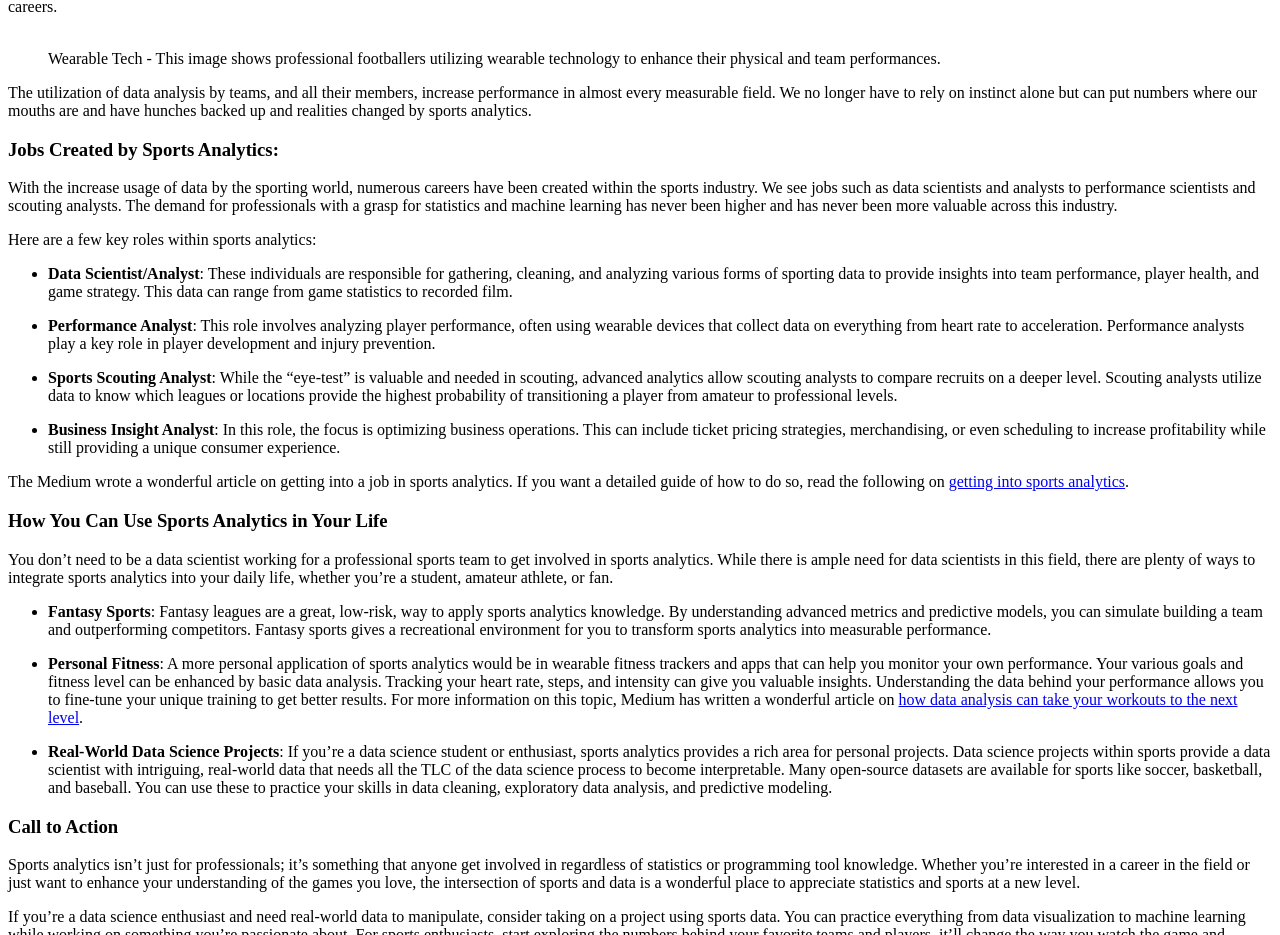
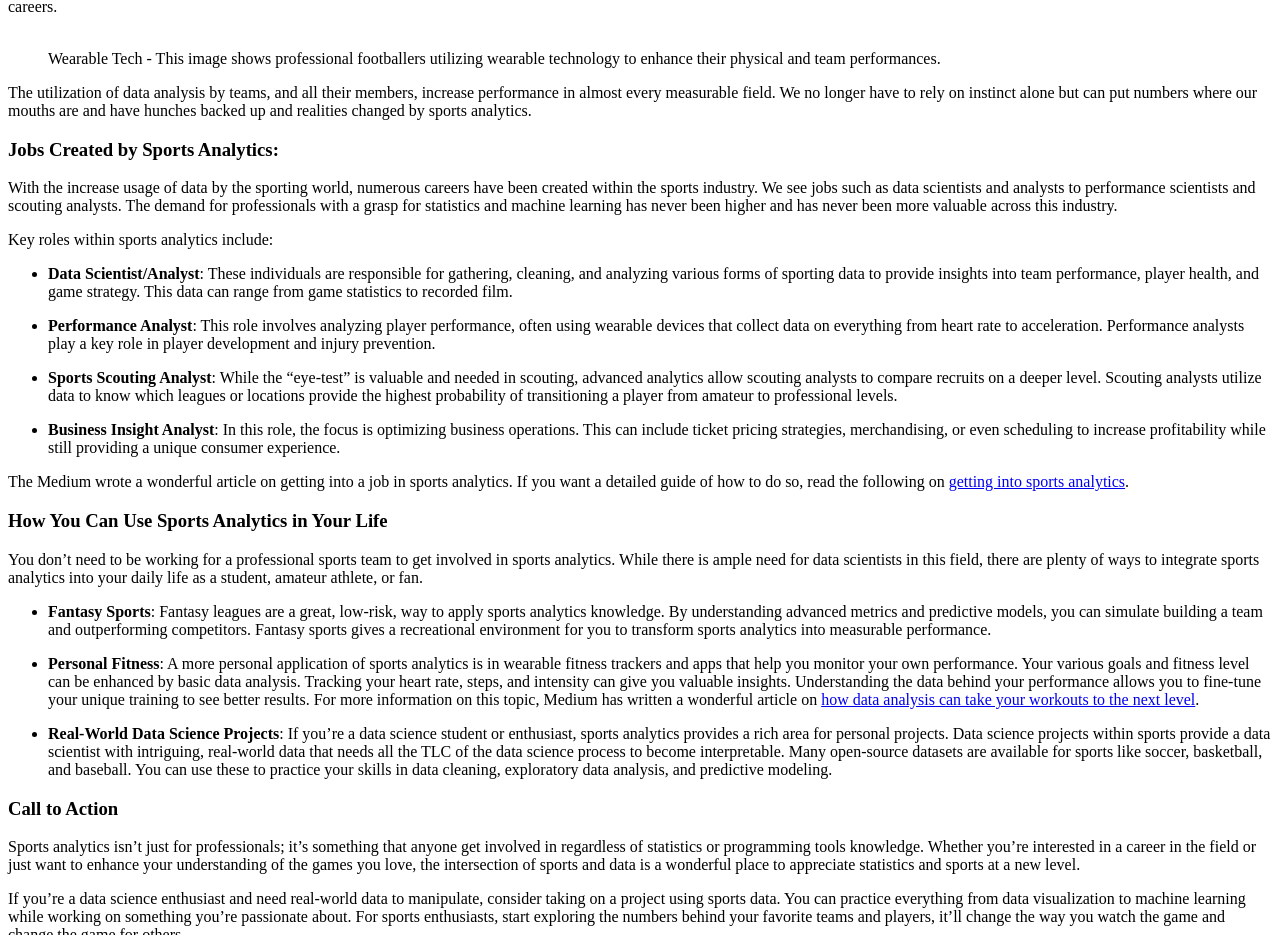
Before and after one commit to eladle21/my-blog, a Jekyll site: the page built from _posts/2024-10-05-Final-Draft.md, in a window 1280 px wide and 1400 px high, scrolled down 1704 px. Shown: the part 338-1273 px from the top of the window. Built offline with Jekyll 4.4.1, drawn with Linux system fonts in a browser that asks for light colours; nearby versions of some CDN libraries.

Commit message:
last proofread changes

```diff
--- a/_posts/2024-10-05-Final-Draft.md
+++ b/_posts/2024-10-05-Final-Draft.md
@@ -61,7 +61,7 @@ The utilization of data analysis by teams, and all their members, increase perfo
 
 With the increase usage of data by the sporting world, numerous careers have been created within the sports industry.  We see jobs such as data scientists and analysts to performance scientists and scouting analysts.  The demand for professionals with a grasp for statistics and machine learning has never been higher and has never been more valuable across this industry.
 
-Here are a few key roles within sports analytics:
+Key roles within sports analytics include:
 
 - **Data Scientist/Analyst**: These individuals are responsible for gathering, cleaning, and analyzing various forms of sporting data to provide insights into team performance, player health, and game strategy.  This data can range from game statistics to recorded film.
 
@@ -76,17 +76,17 @@ The Medium wrote a wonderful article on getting into a job in sports analytics.
 
 ### How You Can Use Sports Analytics in Your Life
 
-You don’t need to be a data scientist working for a professional sports team to get involved in sports analytics. While there is ample need for data scientists in this field, there are plenty of ways to integrate sports analytics into your daily life, whether you’re a student, amateur athlete, or fan.
+You don’t need to be working for a professional sports team to get involved in sports analytics. While there is ample need for data scientists in this field, there are plenty of ways to integrate sports analytics into your daily life as a student, amateur athlete, or fan.
 
 - **Fantasy Sports**: Fantasy leagues are a great, low-risk, way to apply sports analytics knowledge. By understanding advanced metrics and predictive models, you can simulate building a team and outperforming competitors.  Fantasy sports gives a recreational environment for you to transform sports analytics into measurable performance.
 
-- **Personal Fitness**: A more personal application of sports analytics would be in wearable fitness trackers and apps that can help you monitor your own performance. Your various goals and fitness level can be enhanced by basic data analysis.  Tracking your heart rate, steps, and intensity can give you valuable insights. Understanding the data behind your performance allows you to fine-tune your unique training to get better results.  For more information on this topic, Medium has written a wonderful article on [how data analysis can take your workouts to the next level](https://medium.com/@youniss/the-science-of-fitness-how-data-analysis-can-take-your-workouts-to-the-next-level-7fd846c0edd8).
+- **Personal Fitness**: A more personal application of sports analytics is in wearable fitness trackers and apps that help you monitor your own performance. Your various goals and fitness level can be enhanced by basic data analysis.  Tracking your heart rate, steps, and intensity can give you valuable insights. Understanding the data behind your performance allows you to fine-tune your unique training to see better results.  For more information on this topic, Medium has written a wonderful article on [how data analysis can take your workouts to the next level](https://medium.com/@youniss/the-science-of-fitness-how-data-analysis-can-take-your-workouts-to-the-next-level-7fd846c0edd8).
 
 - **Real-World Data Science Projects**: If you’re a data science student or enthusiast, sports analytics provides a rich area for personal projects.  Data science projects within sports provide a data scientist with intriguing, real-world data that needs all the TLC of the data science process to become interpretable.  Many open-source datasets are available for sports like soccer, basketball, and baseball. You can use these to practice your skills in data cleaning, exploratory data analysis, and predictive modeling.
 
 
 ### Call to Action
 
-Sports analytics isn’t just for professionals; it’s something that anyone get involved in regardless of statistics or programming tool knowledge. Whether you’re interested in a career in the field or just want to enhance your understanding of the games you love, the intersection of sports and data is a wonderful place to appreciate statistics and sports at a new level.
+Sports analytics isn’t just for professionals; it’s something that anyone get involved in regardless of statistics or programming tools knowledge. Whether you’re interested in a career in the field or just want to enhance your understanding of the games you love, the intersection of sports and data is a wonderful place to appreciate statistics and sports at a new level.
 
 If you’re a data science enthusiast and need real-world data to manipulate, consider taking on a project using sports data. You can practice everything from data visualization to machine learning while working on something you’re passionate about. For sports enthusiasts, start exploring the numbers behind your favorite teams and players, it’ll change the way you watch the game and change the game for others.
```
